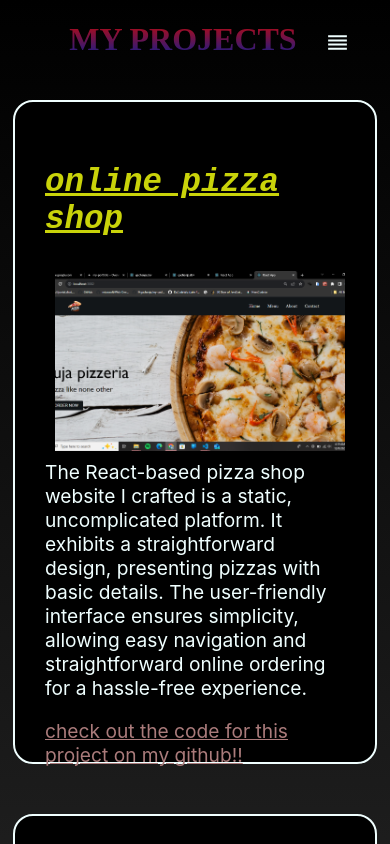
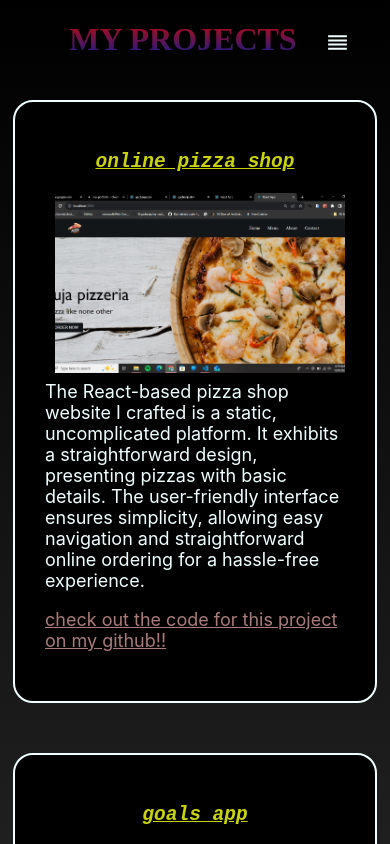
Before and after one commit to Mgachanja/my-portfolio, a React (Create React App) app: page /projects in a window 390 px wide. Shown: the top 844 px of the page. Built offline with nearby package versions, Linux system fonts and the light colour scheme; the HTML template or start-up script is replaced by a standard one.

Commit message:
project containers resized

```diff
--- a/src/styles/projectContainer.css
+++ b/src/styles/projectContainer.css
@@ -49,9 +49,11 @@
 @media(max-width:1500px){
     .pContainer{
         width: 500px;
-        height: 660px;
         padding: 20px;
         padding-bottom:30px;
+    }
+    .pContainer h3{
+        font-size: 150%;
     }
 
     .description{
@@ -61,7 +63,6 @@
 
     .imgContainer{
         width: 470px;
-        height: 350px;
         transform: translate(15px);
     }
 }
@@ -69,7 +70,6 @@
 @media (max-width:1000px) {
     .pContainer{
         width: 400px;
-        height: 580px;
         padding: 10px;
         padding-bottom:20px ;
     }
@@ -89,13 +89,12 @@
 @media (max-width:800px){
     .pContainer{
         width: 300px;
-        height: 580px;
         padding: 30px;
         padding-bottom: 50px;
     }
 
     .description{
-        font-size: larger;
+        font-size: large;
     }
 
     .imgContainer{
```
